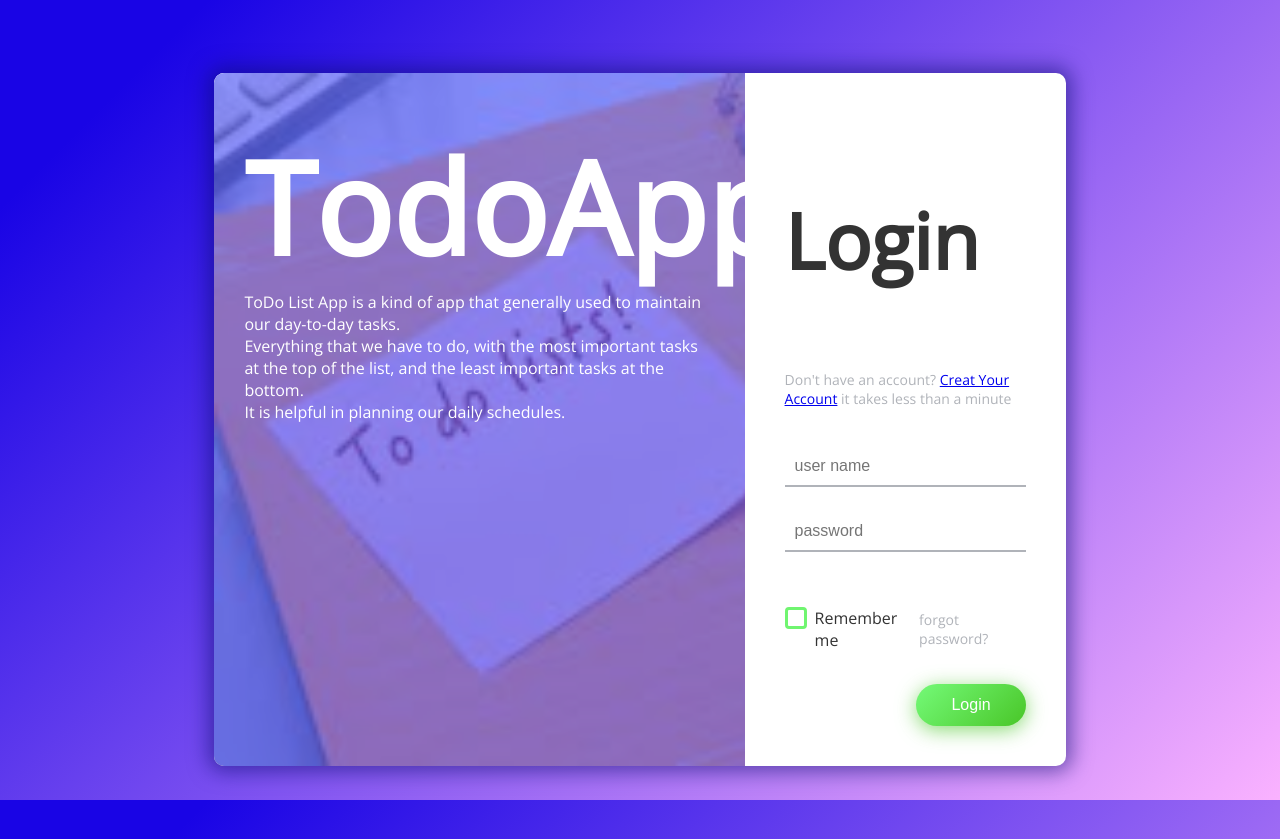
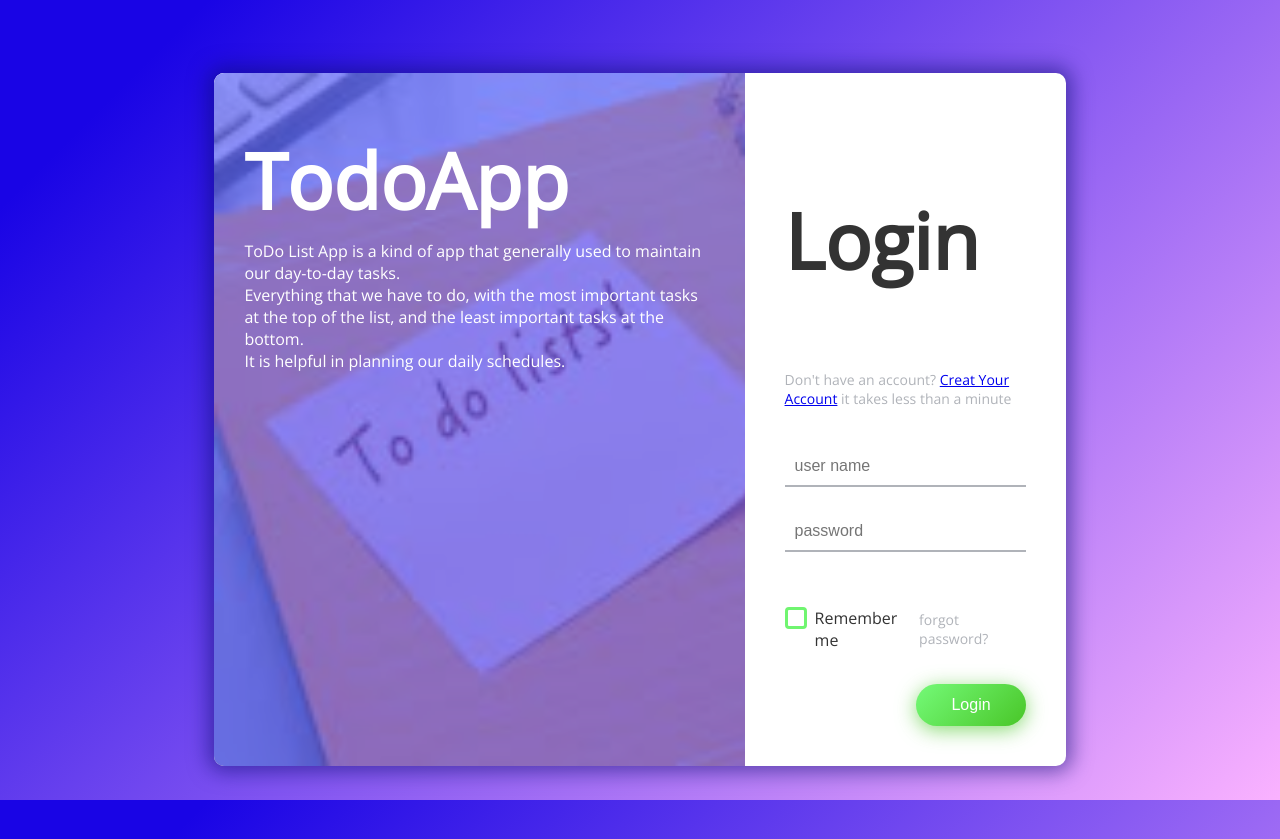
Before and after one commit to Bini31/TodoappICT, a plain HTML site: page index.html in a window 1280 px wide. Drawn offline with nearby package versions, Linux system fonts and the light colour scheme.

Commit message:
Update Styles.css

```diff
--- a/Styles.css
+++ b/Styles.css
@@ -59,7 +59,7 @@ body {
     border:1px solid black;
   }
   .box-form .left .overlay h1 {
-    font-size: 10vmax;
+    font-size: 6vmax;
     line-height: 1;
     font-weight: 900;
     margin-top: 40px;
```
